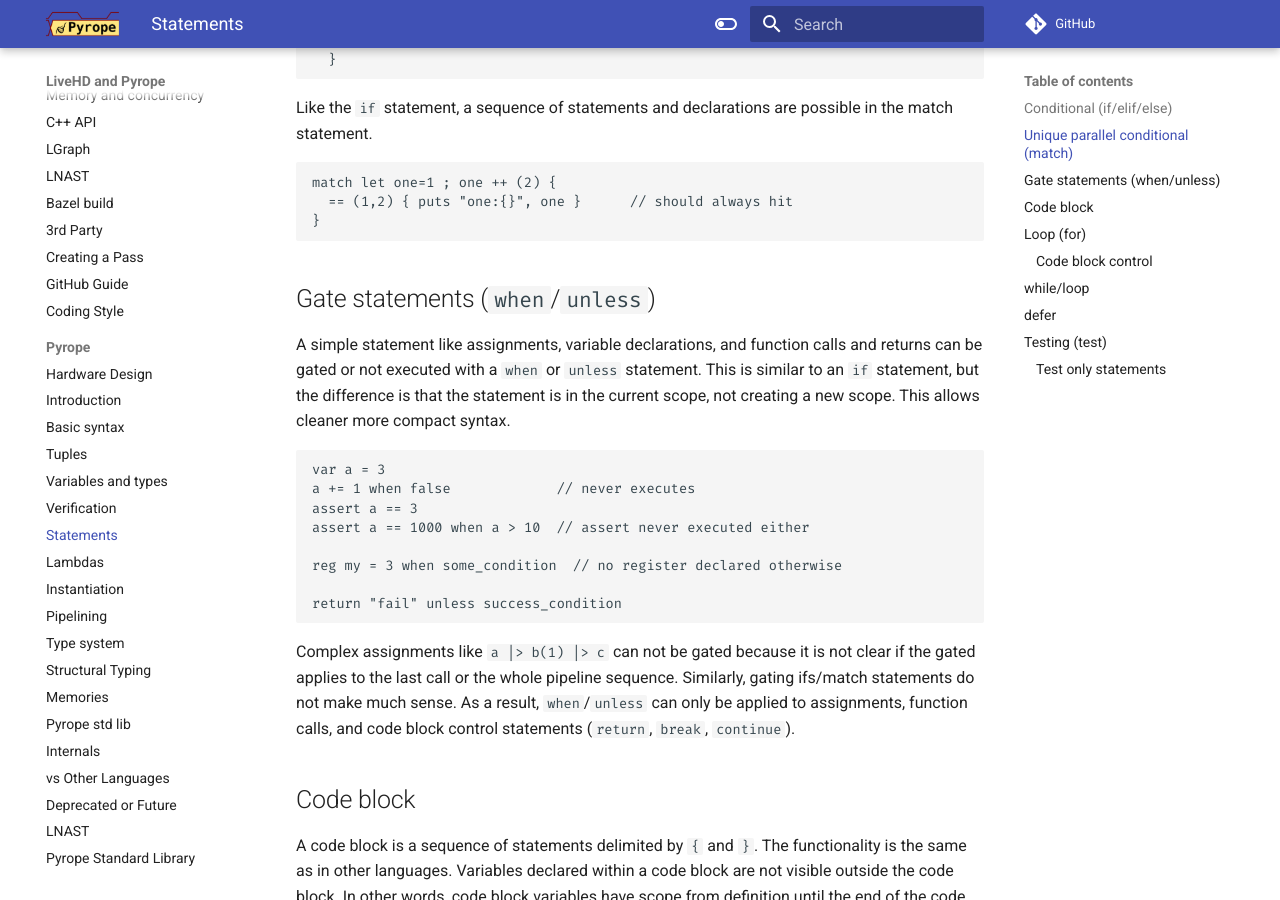
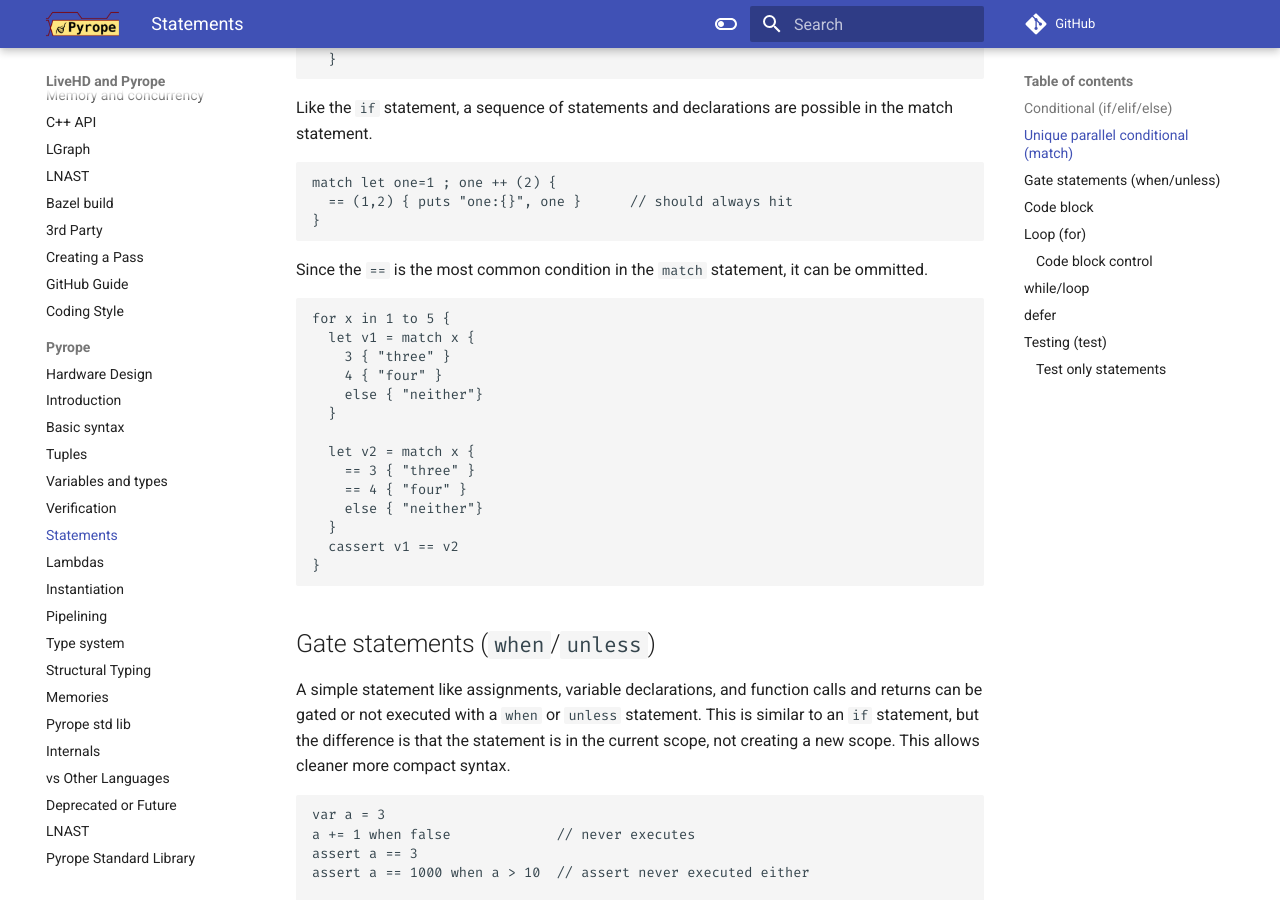
Before and after one commit to masc-ucsc/docs, an MkDocs documentation site: the page built from docs/pyrope/05b-statements.md, in a window 1280 px wide and 900 px high, scrolled down 1377 px. Built offline with MkDocs 1.6.1 and Material for MkDocs 9.7.7, drawn with Linux system fonts in a browser that asks for light colours; comment, search, counter and statistics services are not loaded.

Commit message:
allow no == in default match

````diff
--- a/docs/pyrope/05b-statements.md
+++ b/docs/pyrope/05b-statements.md
@@ -80,6 +80,26 @@ Like the `if` statement, a sequence of statements and declarations are possible
 ```
 match let one=1 ; one ++ (2) {
   == (1,2) { puts "one:{}", one }      // should always hit
+}
+```
+
+Since the `==` is the most common condition in the `match` statement, it can be
+ommitted.
+
+```
+for x in 1 to 5 {
+  let v1 = match x {
+    3 { "three" }
+    4 { "four" }
+    else { "neither"}
+  }
+
+  let v2 = match x {
+    == 3 { "three" }
+    == 4 { "four" }
+    else { "neither"}
+  }
+  cassert v1 == v2
 }
 ```
 
````
